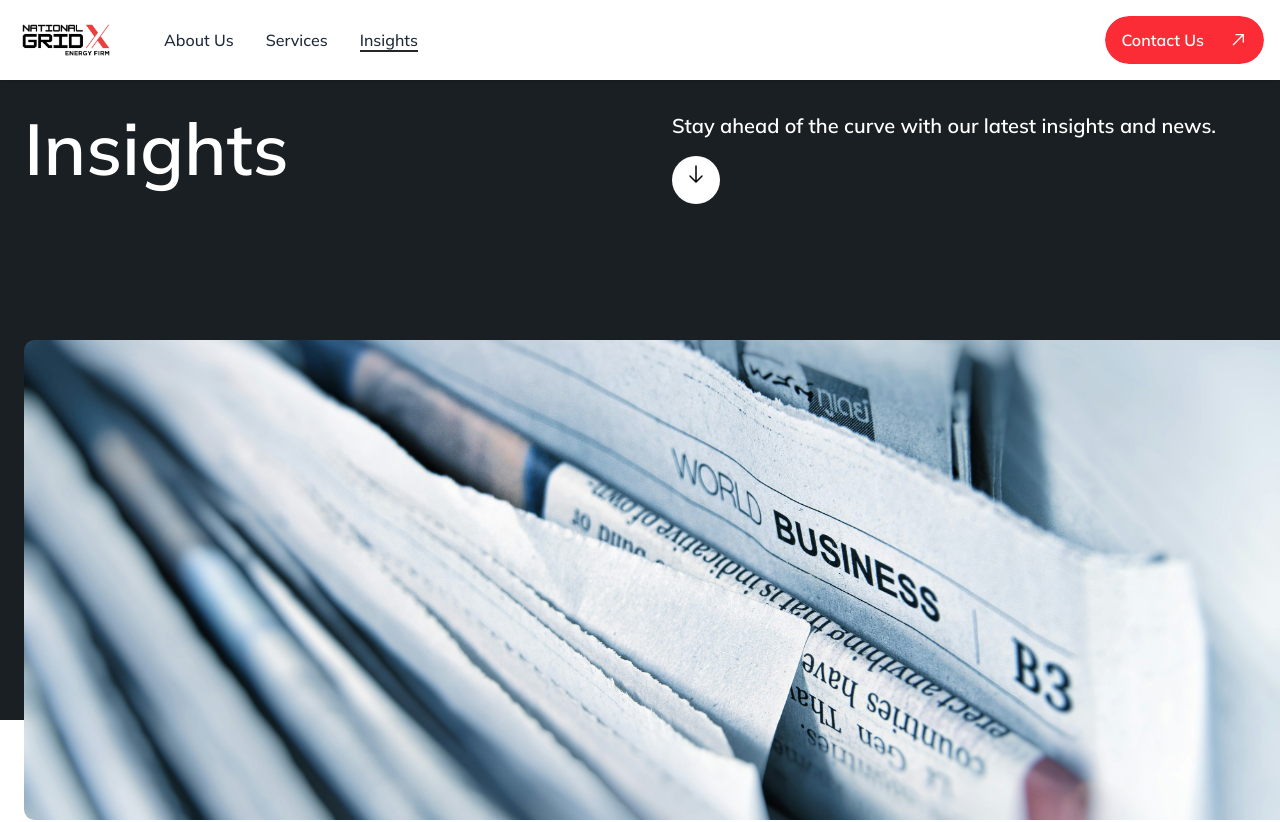
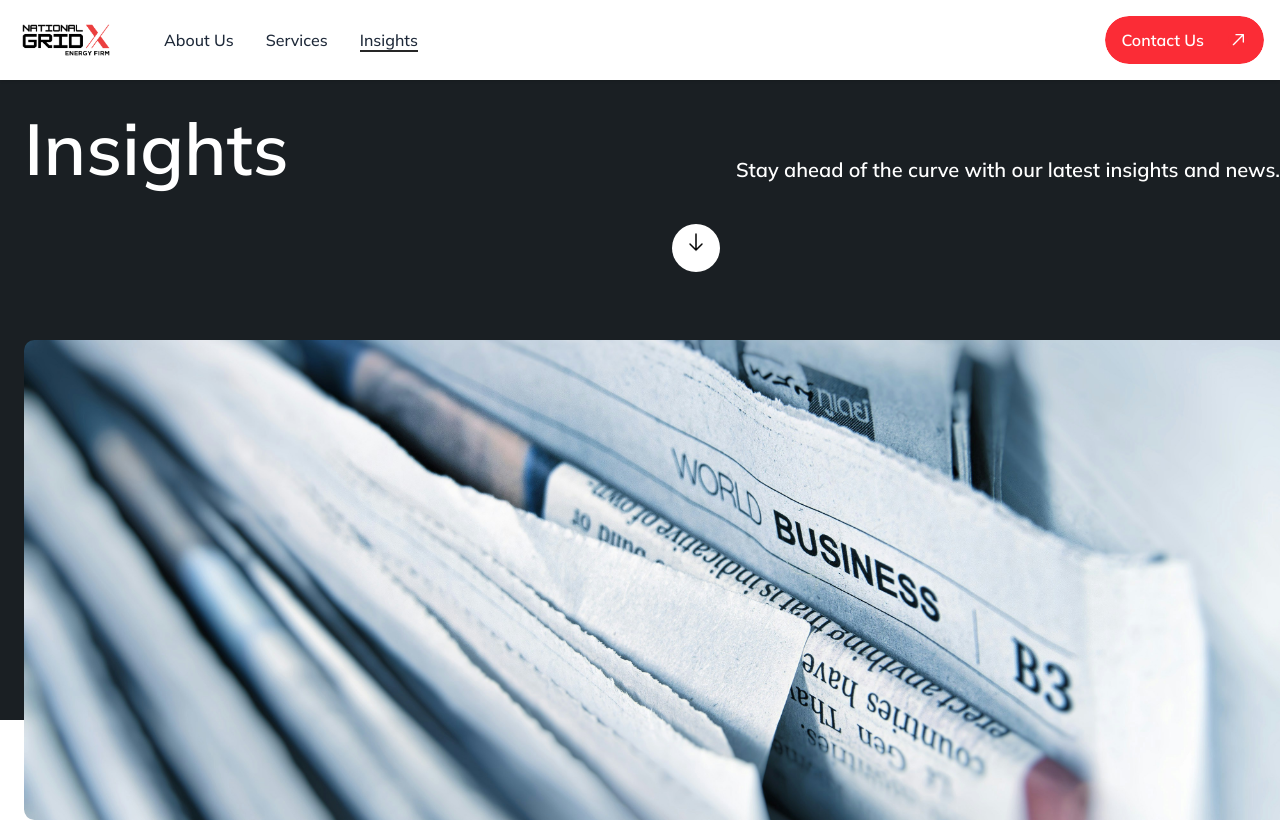
Before and after one commit to anthonynuge/landing-page-national-gridx, a Next.js app: page /insights in a window 1280 px wide. Shown: the top 822 px of the page. Built offline with nearby package versions, Linux system fonts and the light colour scheme.

Commit message:
Fix spacing for scroll to click button for all heros.

```diff
--- a/src/components/shared/HeroLayout.tsx
+++ b/src/components/shared/HeroLayout.tsx
@@ -23,17 +23,19 @@ export default function HeroSection({
 
       {/* Top content */}
       <div className="mt-8 w-full h-[40%] md:h-[30%] mx-auto pr-4 md:pr-0 2xl:max-w-7xl 2xl:mt-22">
-        <div className="grid grid-cols-1 md:grid-cols-2 md:gap-10">
+        <div className="grid grid-cols-1 gap-4 md:grid-cols-2 md:gap-10 grid-rows-3 md:grid-rows-2 2xl:gap-5">
           {/* Heading */}
           <h1 className="text-6xl lg:text-7xl 2xl:text-8xl font-semibold">
             {title}
           </h1>
 
           {/* Description + Scroll Icon */}
-          <div className="flex flex-col justify-between gap-2 md:gap-4 2xl:h-[12rem]">
+          <div className="flex flex-col justify-between gap-2 md:gap-4 place-self-end">
             <p className="text-lg lg:text-xl 2xl:text-2xl font-semibold">
               {description}
             </p>
+          </div>
+          <div className="md:row-start-2 md:col-start-2">
             <ScrollToButton targetId={scrollTargetId} />
           </div>
         </div>
```
